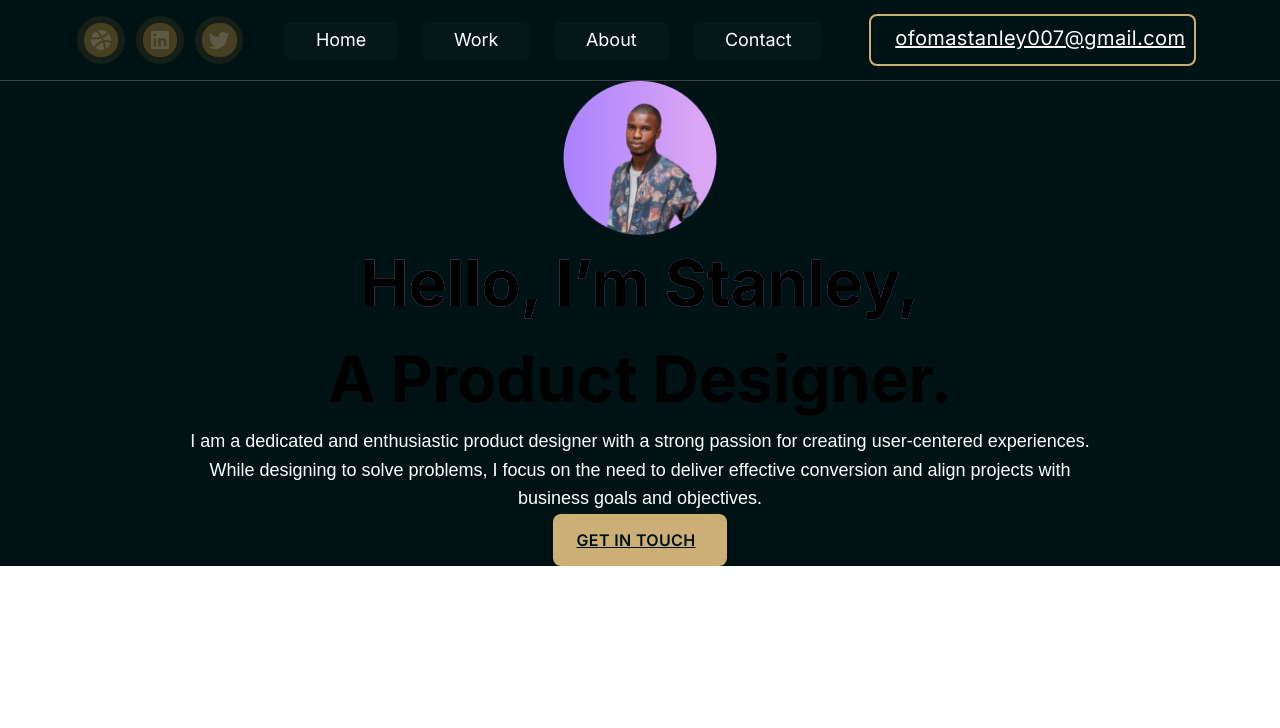
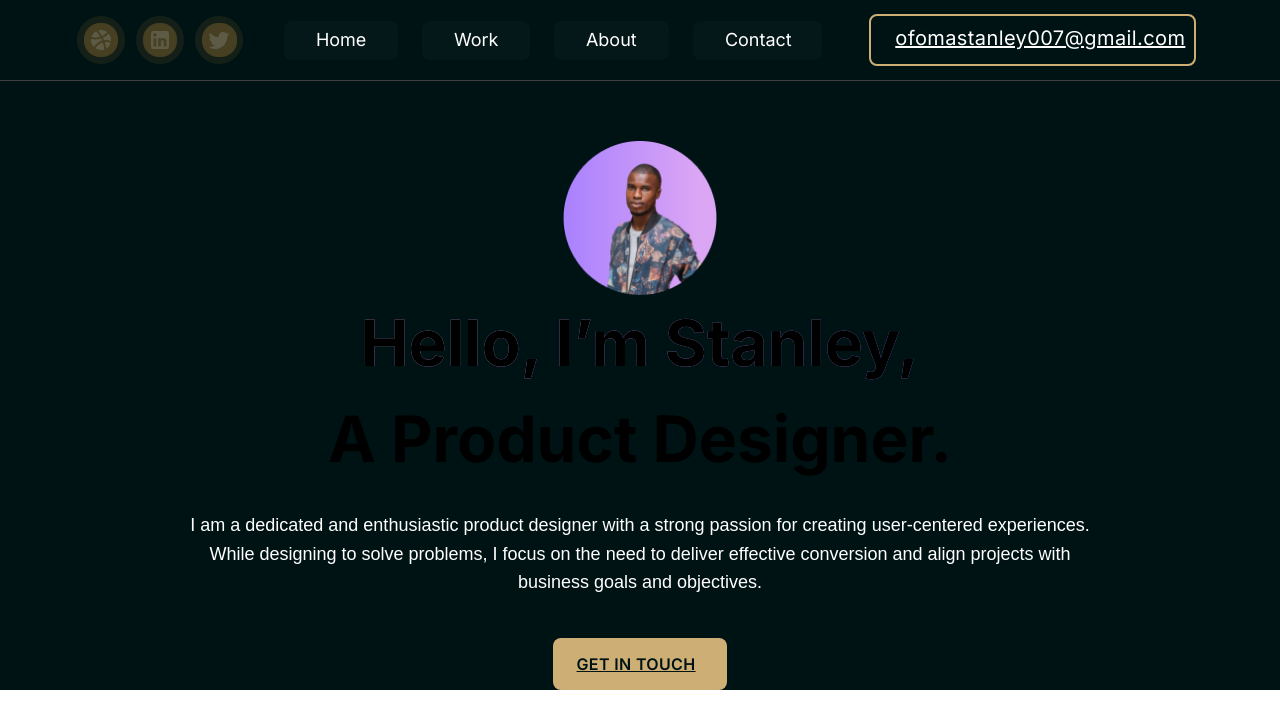
Before and after one commit to Maxwell011/portfolio-design, a Next.js app: page / in a window 1280 px wide. Shown: the top 728 px of the page. Built offline with nearby package versions, Linux system fonts and the light colour scheme.

Commit message:
Refactor page layout and styles

```diff
--- a/src/app/page.tsx
+++ b/src/app/page.tsx
@@ -2,31 +2,33 @@ import Image from "next/image";
 
 export default function Home() {
   return (
-    <main className="flex flex-col items-center bg-black">
+    <main className=" bg-black ">
+      <section className="flex flex-col items-center pt-[60px]">
         <Image
           src="/Profile Image.png"
           width={154.839}
           height={154.839}
           alt="Stanley Image"
         />
-      <h1 className="text-[64px] font-bold text-center">
+        <h1 className="text-[64px] font-bold text-center mb-6">
           <span className="bg-gradient-to-r from-grapevine to-vine bg-clip-text text-transparent">
             Hello, I’m Stanley,
           </span>
           <br />A Product Designer.
         </h1>
-      <p className="w-[935px] h-[87px] text-center text-lg font-normal leading-[160%] text-[#fff] font-plex">
+        <p className="w-[935px] h-[87px] text-center text-lg font-normal leading-[160%] text-[#fff] font-plex mb-10">
           {" "}
-        I am a dedicated and enthusiastic product designer with a strong passion
-        for creating user-centered experiences. While designing to solve
-        problems, I focus on the need to deliver effective conversion and align
-        projects with business goals and objectives.
+          I am a dedicated and enthusiastic product designer with a strong
+          passion for creating user-centered experiences. While designing to
+          solve problems, I focus on the need to deliver effective conversion
+          and align projects with business goals and objectives.
         </p>
         <div className="w-[174px] h-[52px] px-[23.5px] py-[14.5px] rounded-lg bg-gold ">
           <button className="text-black font-semibold tracking-[0.36px] underline uppercase">
             Get In Touch
           </button>
         </div>
+      </section>
     </main>
   );
 }
```
Lines whose indentation alone changed are shown as unchanged.
